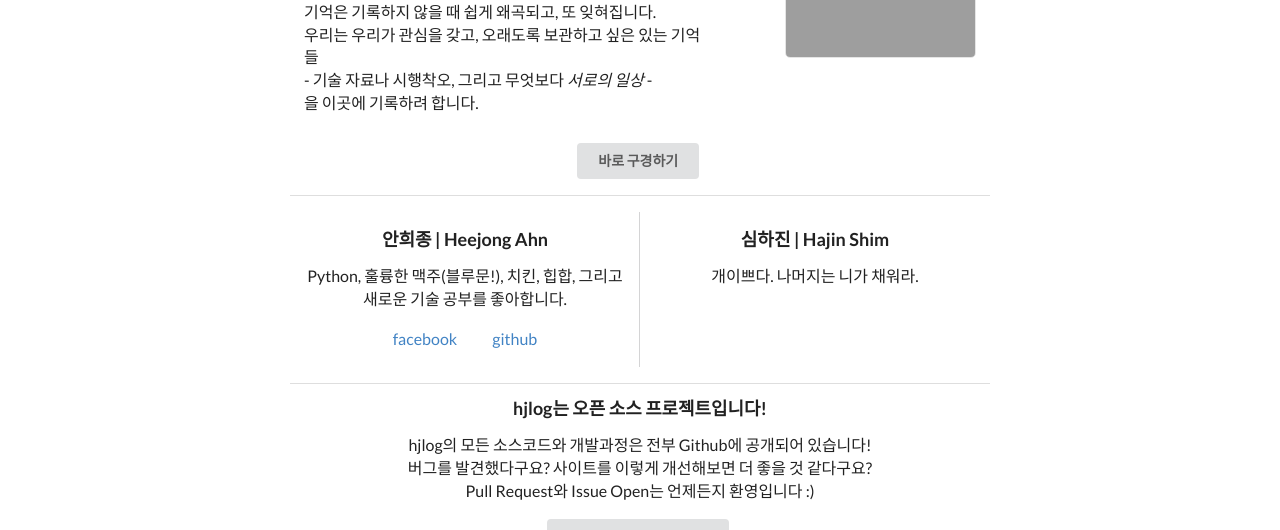
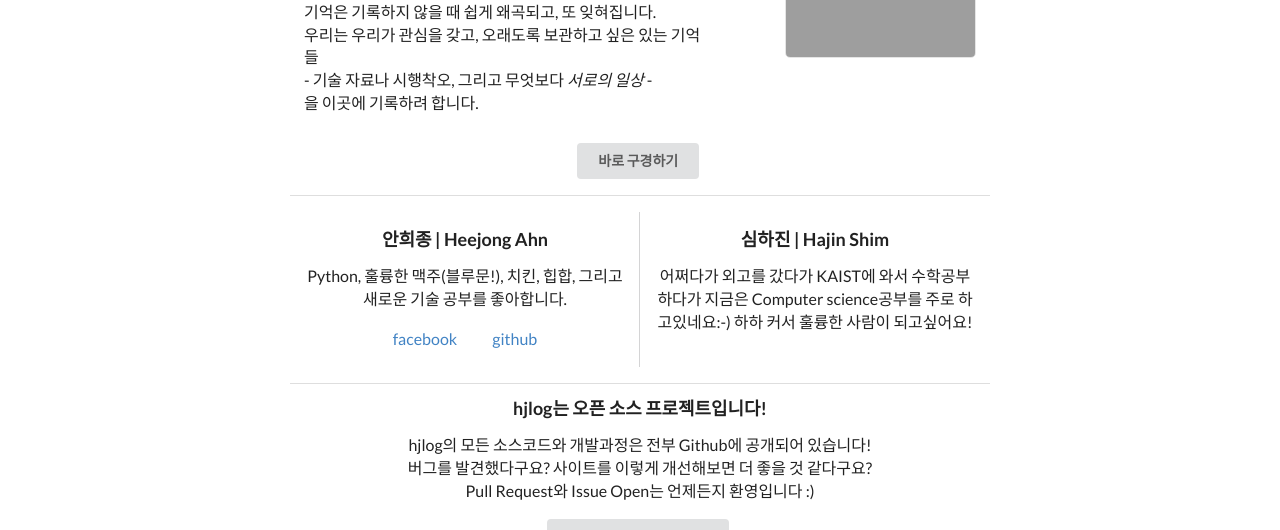
Before and after one commit to heejongahn/hjlog, a Flask app: page / in a window 1280 px wide. Shown: the part 316-846 px from the top of the page. Run offline with Flask 2, Linux system fonts and the light colour scheme; some libraries are stand-ins or nearby versions; grey boxes are pictures that could not be loaded.

Commit message:
edit my about~~:)

```diff
--- a/hjlog/templates/about.html
+++ b/hjlog/templates/about.html
@@ -60,7 +60,10 @@
         </div>
         <div class="column">
           <h3>심하진 | Hajin Shim</h3>
-          <p>개이쁘다. 나머지는 니가 채워라.</p>
+          <p>어쩌다가 외고를 갔다가
+          KAIST에 와서 수학공부 하다가
+          지금은 Computer science공부를 주로 하고있네요:-) 하하
+          커서 훌륭한 사람이 되고싶어요! </p>
         </div>
       </div>
     </div>
```
